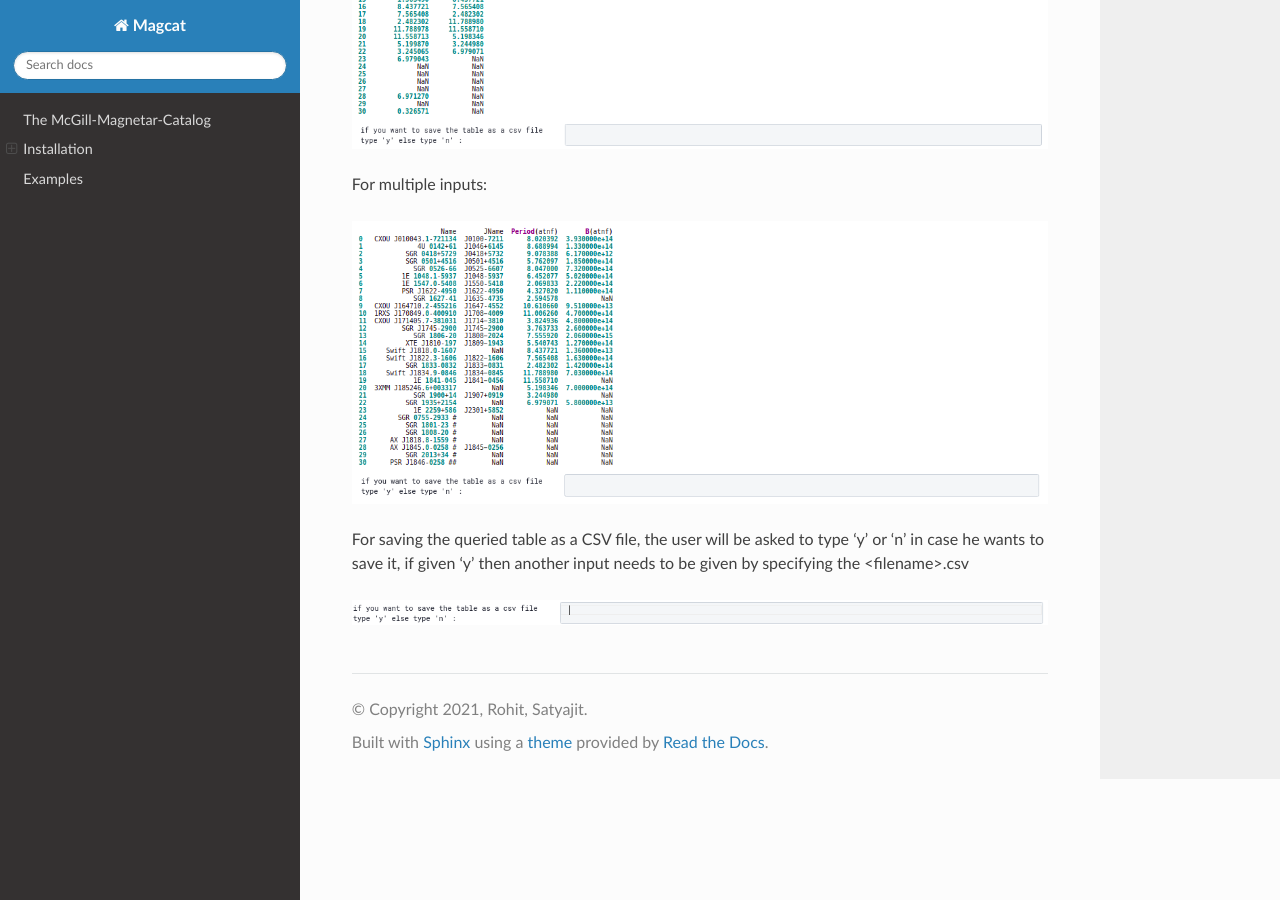
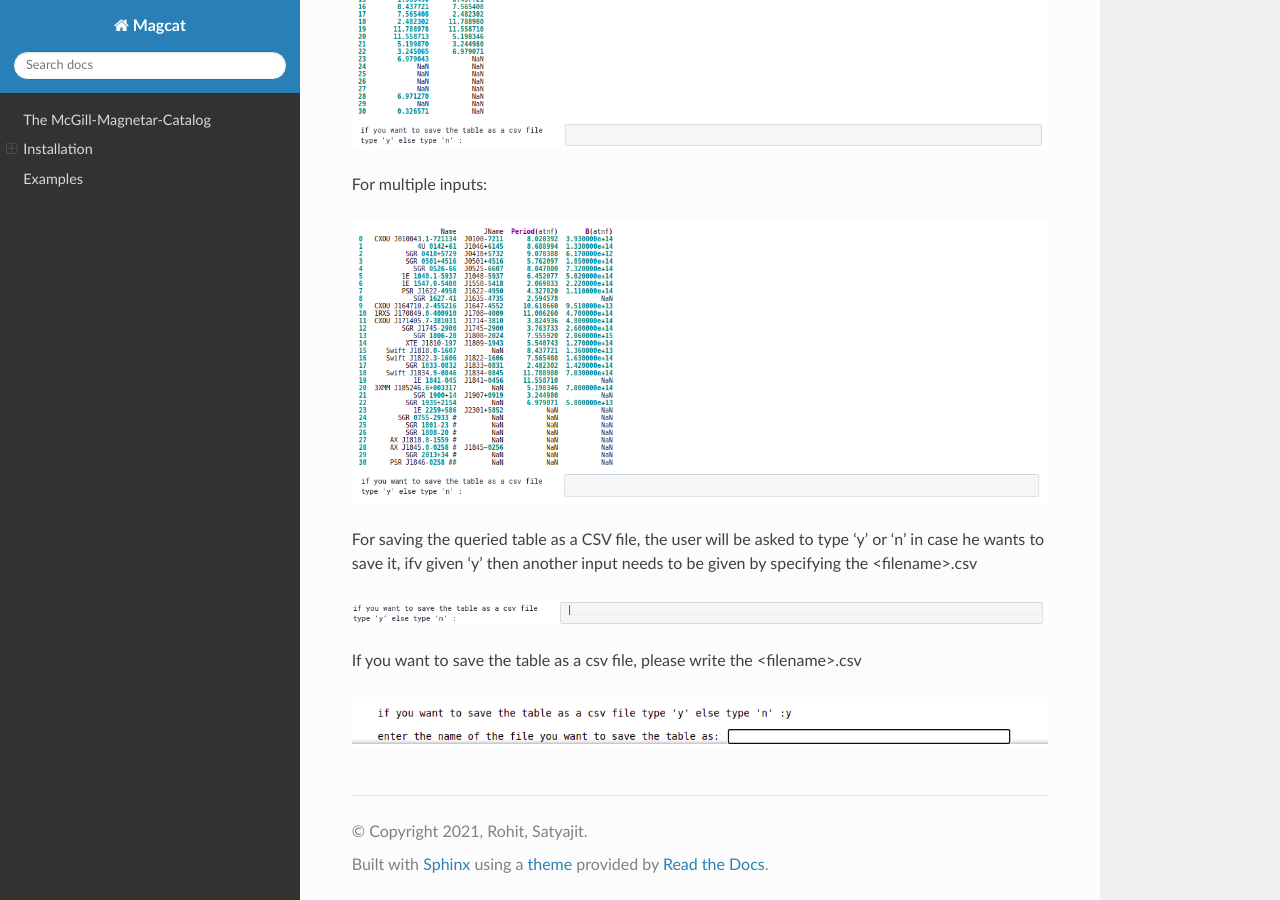
Before and after one commit to astrohitc/NScat, a Sphinx documentation site: the page built from docs/index.rst, in a window 1280 px wide and 900 px high, scrolled down 2107 px. Built offline with Sphinx 7.4.7 and the Read the Docs theme 2.0.0, drawn with Linux system fonts in a browser that asks for light colours.

Commit message:
Update index.rst

```diff
--- a/docs/index.rst
+++ b/docs/index.rst
@@ -90,7 +90,13 @@ For multiple  inputs:
 
 
 
-For saving the queried table as a CSV file, the user will be asked to type 'y' or 'n' in case he wants to save it, if given 'y' then another input needs to be given by specifying the <filename>.csv
+For saving the queried table as a CSV file, the user will be asked to type 'y' or 'n' in case he wants to save it, ifv given 'y' then another input needs to be given by specifying the <filename>.csv
 
 .. image:: csv_save.png
   :width: 800
+
+
+If you want to save the table as a csv file, please write the <filename>.csv
+
+.. image:: save_csv1.png
+  :width: 800
```
